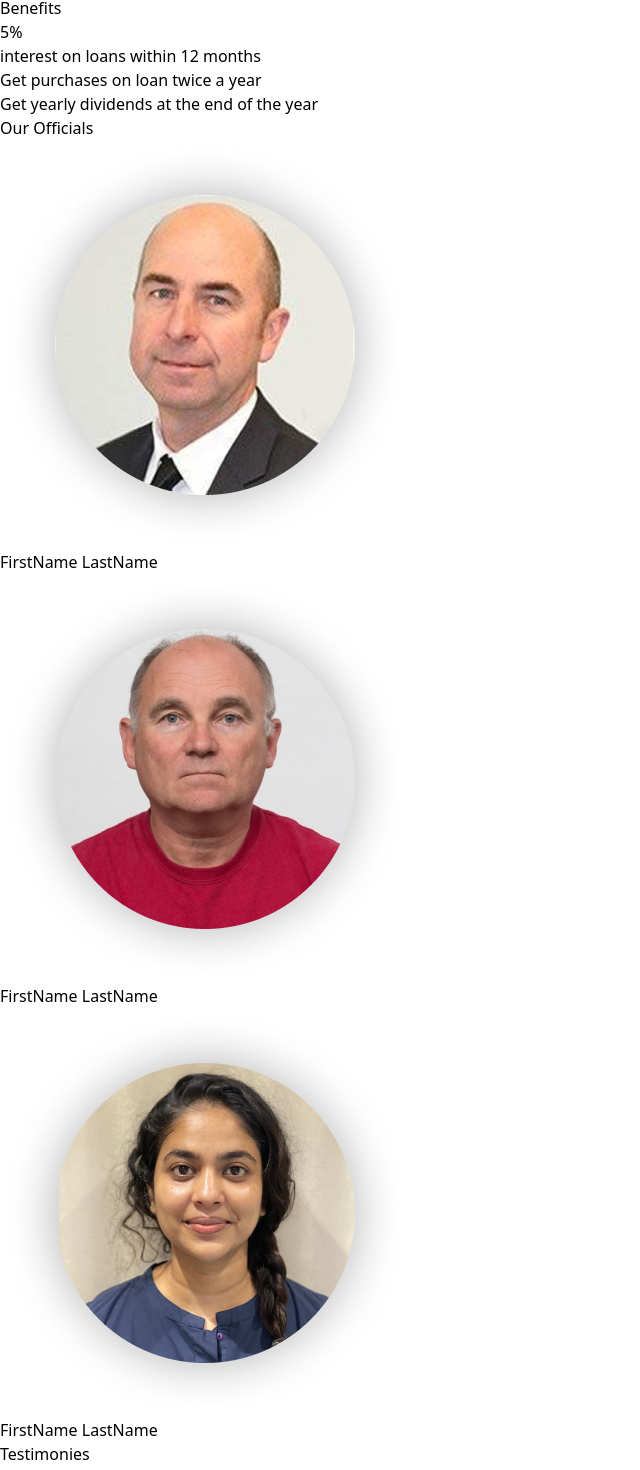
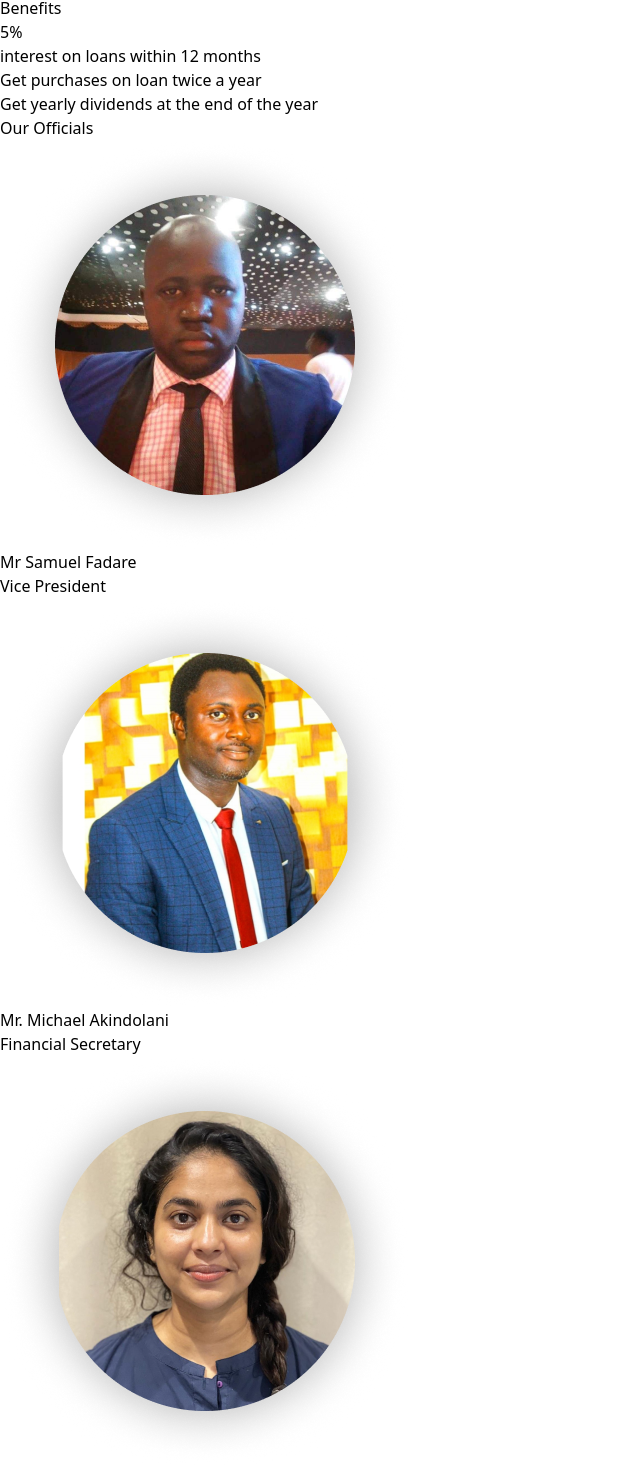
Before and after one commit to adepoju-oluwatobi/cooperative-portal-frontend, a React (Vite) app: page / in a window 1280 px wide. Shown: the part 5078-6548 px from the top of the page, without its empty margins (0-640 px from the left). Built offline with nearby package versions, Linux system fonts and the light colour scheme.

Commit message:
Added some officials

```diff
--- a/src/components/Officials.jsx
+++ b/src/components/Officials.jsx
@@ -1,44 +1,54 @@
 import React from 'react'
-import DummyImg1 from '../assets/dummy-off1.png'
-import DummyImg2 from '../assets/dummy-off2.png'
+import Vp from '../assets/vice-president.png'
+import FinancialSec from "../assets/financial-secretary.png";
 import DummyImg3 from '../assets/dummy-off3.png'
 
 function Officials() {
   return (
     <div>
-        <p className='md:text-3xl text-2xl mt-4 font-bold text-center'>Our Officials</p>
+      <p className="md:text-3xl text-2xl mt-4 font-bold text-center">
+        Our Officials
+      </p>
 
-        <div className='flex flex-wrap justify-center items-center'>
-            <div className='flex flex-col justify-center items-center'>
+      <div className="flex flex-wrap justify-center items-center">
+        <div className="flex flex-col justify-center items-center">
           <div>
-                    <img className='w-[200px]' src={DummyImg1} alt="" />
+            <img className="w-[200px]" src={Vp} alt="" />
           </div>
-                <div className='-mt-4'>
-                    <p>FirstName <span className='font-bold'>LastName</span></p>
+          <div className="-mt-4">
+            <p>
+              Mr Samuel <span className="font-bold">Fadare</span>
+            </p>
+            <p className="text-center font-bold">Vice President</p>
           </div>
         </div>
 
-            <div className='flex flex-col justify-center items-center'>
+        <div className="flex flex-col justify-center items-center">
           <div>
-                    <img className='w-[200px]' src={DummyImg2} alt="" />
+            <img className="w-[200px]" src={FinancialSec} alt="" />
           </div>
-                <div className='-mt-4'>
-                    <p>FirstName <span className='font-bold'>LastName</span></p>
+          <div className="-mt-4">
+            <p>
+              Mr. Michael <span className="font-bold">Akindolani</span>
+            </p>
+            <p className="text-center font-bold">Financial Secretary</p>
           </div>
         </div>
 
-            <div className='flex flex-col justify-center items-center'>
+        <div className="flex flex-col justify-center items-center">
           <div>
-                    <img className='w-[200px]' src={DummyImg3} alt="" />
+            <img className="w-[200px]" src={DummyImg3} alt="" />
           </div>
-                <div className='-mt-4'>
-                    <p>FirstName <span className='font-bold'>LastName</span></p>
+          <div className="-mt-4">
+            <p>
+              FirstName <span className="font-bold">LastName</span>
+              <p className="text-center font-bold">Vice President</p>
+            </p>
           </div>
         </div>
-
       </div>
     </div>
-  )
+  );
 }
 
 export default Officials
```
Also changed, not shown: src/assets/financial-secretary.png (added), src/assets/vice-president.png (added). Lines whose indentation alone changed are shown as unchanged.
